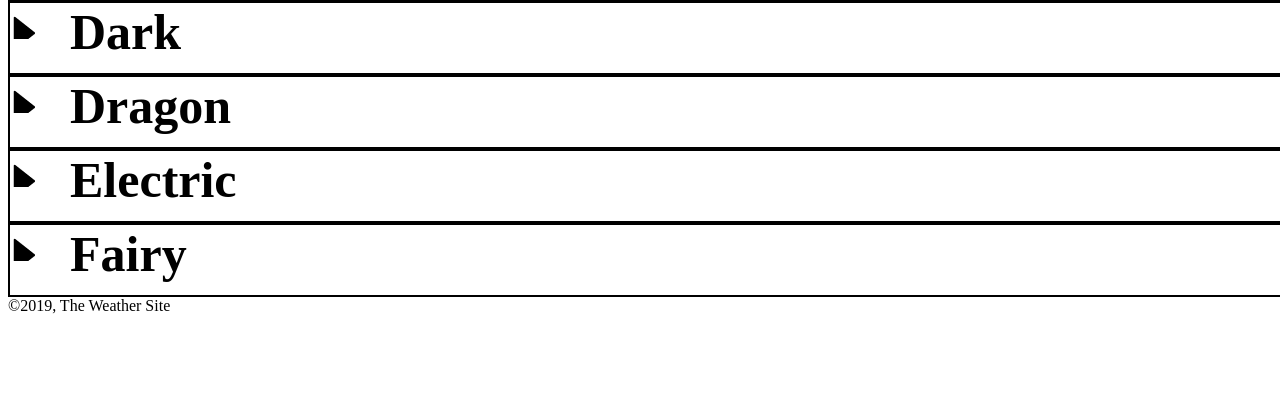
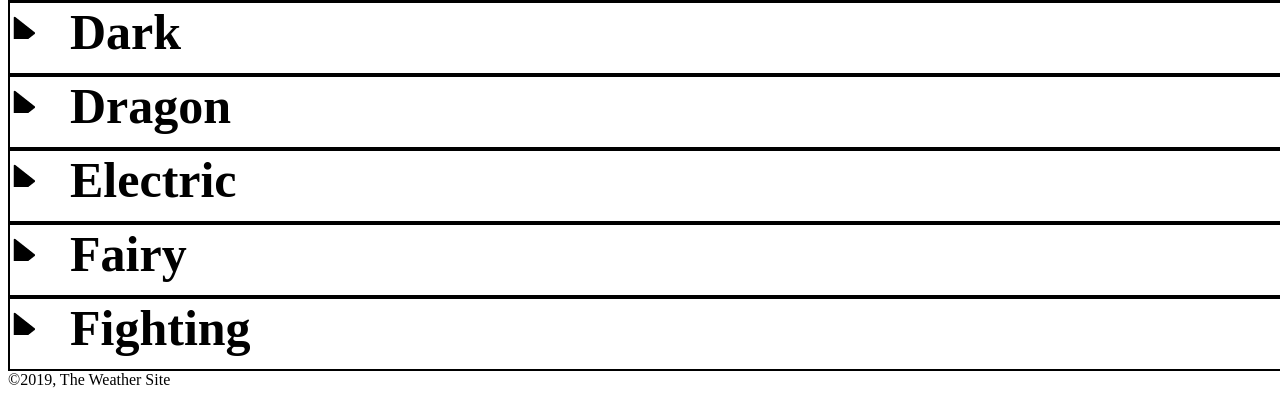
Before and after one commit to trainerkim20/trainerkim20.github.io, a PHP site: page /pokemon/index.html in a window 1280 px wide; the page is wider, and only the part inside the window is pictured. Shown: the part 679-1076 px from the top of that part. Before the commit the page ends 993 px from the top of that part, so only its background shows below. Run offline with PHP 8.4, Linux system fonts and the light colour scheme.

Commit message:
fighting

```diff
--- a/pokemon/index.html
+++ b/pokemon/index.html
@@ -250,6 +250,40 @@
         </ul>
     </div>
 </section>
+<section id="Fighting">
+    <div class="buttonborder"><h1 onclick="showData9()"><div id="flip9"></div>Fighting</h1></div>
+    <div id="fightingdata">
+            <p>Fighting Type attacks are super-effective against:</p>
+        <ul>
+            <li>Normal Types</li>
+            <li>Ice Types</li>
+            <li>Rock Types</li>
+            <li>Dark Types</li>
+            <li>Steel Types</li>
+
+
+        </ul>
+
+        <p>Fighting Type attacks are not-very-effective against:</p>
+        <ul>
+            <li>Fairy Types</li>
+            <li>Psychic Types</li>
+            <li>Poison Types</li>
+            <li>Flying Types</li>
+            <li>Bug Types</li>
+
+        <p>Fighting Type attacks have NO effective against:</p>
+            <ul>
+                <li>Ghost Types</li>
+        </ul>
+        <p>Fighting Types have a weakness against:</p>
+            <ul>
+            <li>Flying Types</li>
+            <li>Psychic Types</li>
+            <li>Fairy Types</li>
+        </ul>
+    </div>
+</section>
                </main>
 
         <footer>
--- a/pokemon/pokemon.css
+++ b/pokemon/pokemon.css
@@ -81,6 +81,10 @@ section h1 {
     display: none;
 }
 
+#fightingdata {
+    display: none;
+}
+
 .normal {
     transform: rotate(0deg);
 }
@@ -152,3 +156,11 @@ section h1 {
     width: 55px;
     background: no-repeat url("images/triangle.png");
 }
+
+#flip9{
+    position: absolute;
+    left: 5px;
+    height: 36px;
+    width: 55px;
+    background: no-repeat url("images/triangle.png");
+}
--- a/pokemon/pokemon.js
+++ b/pokemon/pokemon.js
@@ -133,3 +133,20 @@ function showData1(grass){
       }
 
     }
+
+    let fighting = document.getElementById("fightingdata");
+  showData(fighting);
+
+  function showData9(fighting){
+
+    const flip = document.getElementById("flip9");
+      var x = document.getElementById("fightingdata");
+      if (x.style.display === "none") {
+        x.style.display = "block";
+        flip.setAttribute("class", "open");
+      } else {
+        x.style.display = "none";
+        flip.setAttribute("class", "normal");
+      }
+
+    }
```
